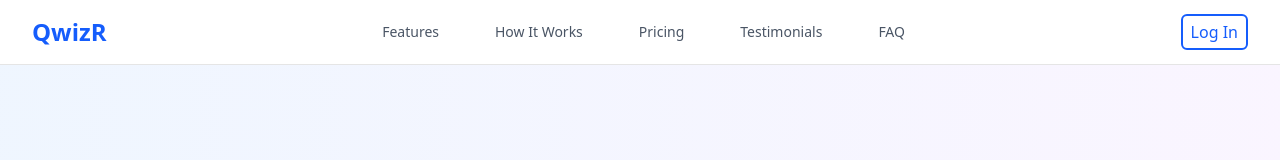
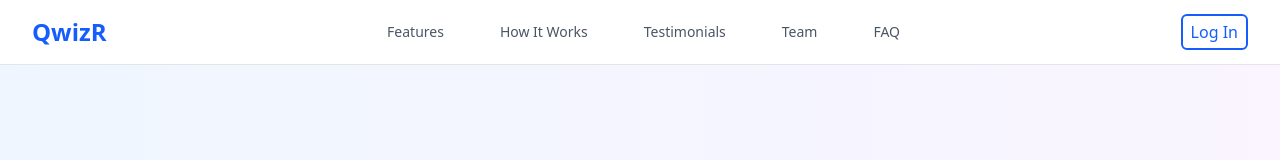
Before and after one commit to navjot369/QwizR, a Next.js app in the folder client/: page / in a window 1280 px wide. Shown: the top 160 px of the page. Built offline with nearby package versions, Linux system fonts and the light colour scheme.

Commit message:
Update header links to include 'Team' section

```diff
--- a/client/components/header.js
+++ b/client/components/header.js
@@ -30,11 +30,11 @@ export function Header() {
             <Link href="#how-it-works" className="text-gray-600 hover:text-blue-600 px-3 py-2 text-sm font-medium">
               How It Works
             </Link>
-            <Link href="#pricing" className="text-gray-600 hover:text-blue-600 px-3 py-2 text-sm font-medium">
-              Pricing
-            </Link>
             <Link href="#testimonials" className="text-gray-600 hover:text-blue-600 px-3 py-2 text-sm font-medium">
               Testimonials
+            </Link>
+            <Link href="#team" className="text-gray-600 hover:text-blue-600 px-3 py-2 text-sm font-medium">
+              Team
             </Link>
             <Link href="#faq" className="text-gray-600 hover:text-blue-600 px-3 py-2 text-sm font-medium">
               FAQ
```
